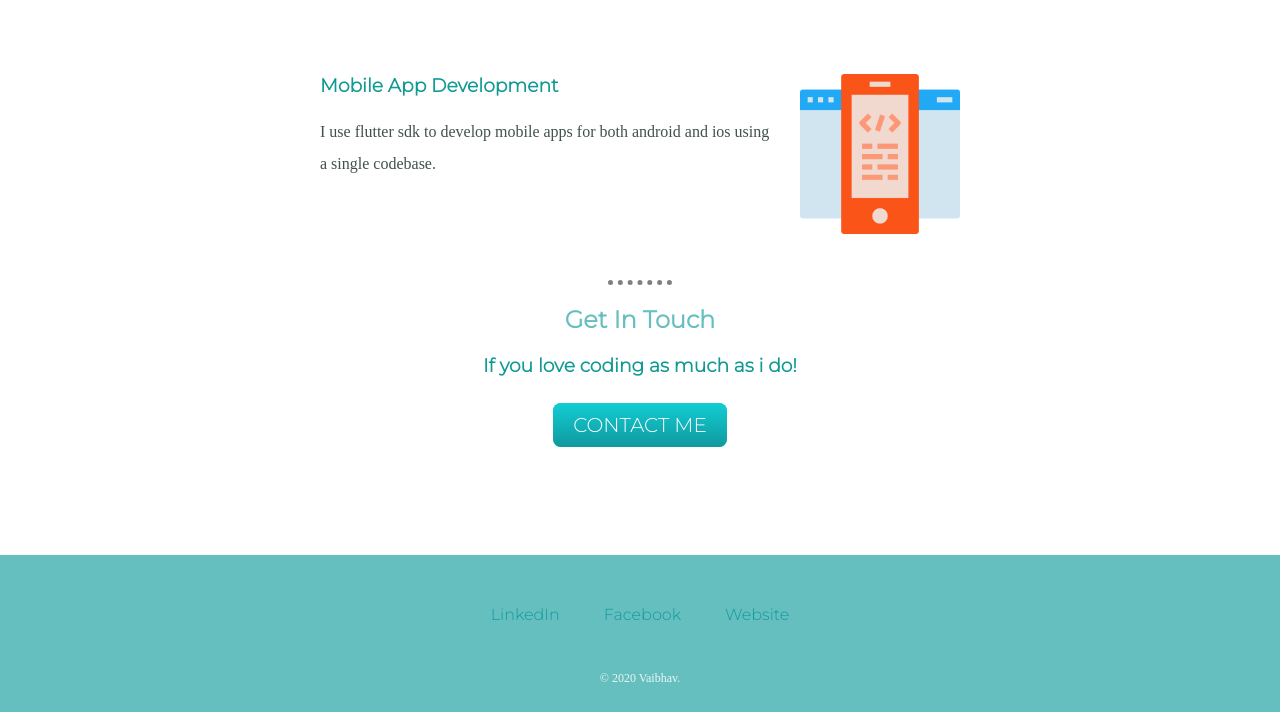
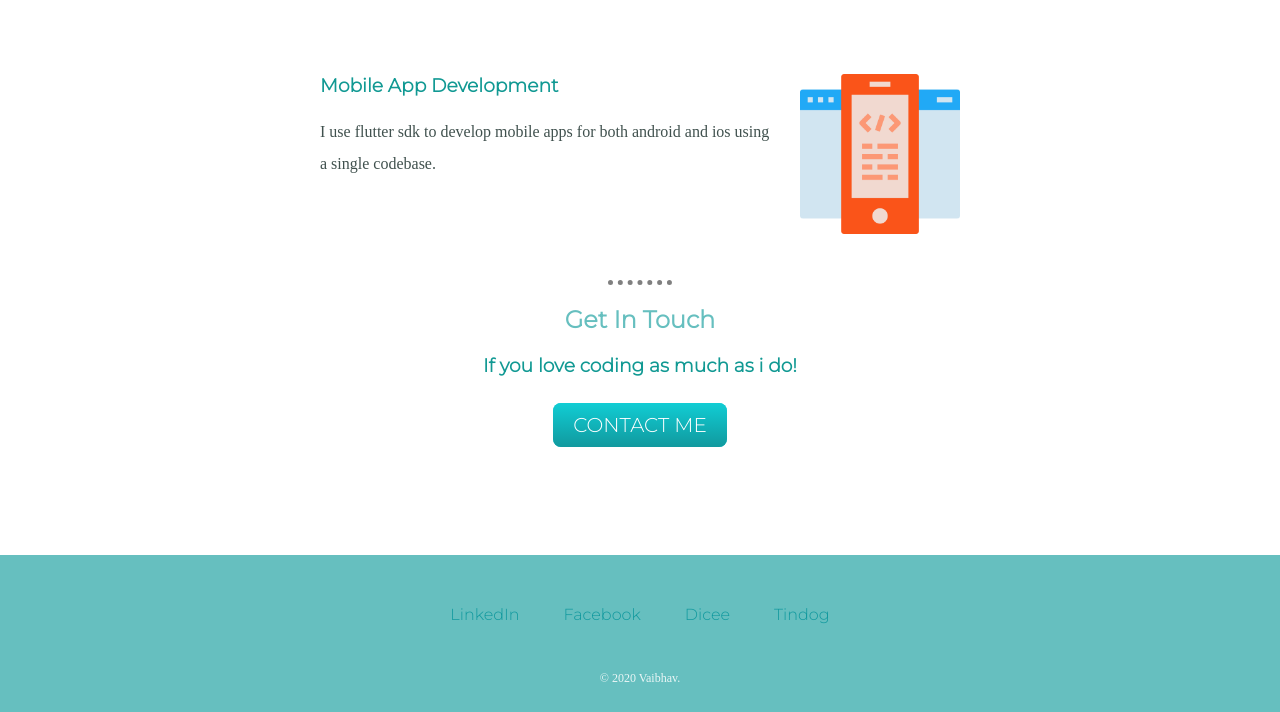
Before and after one commit to Vaibhavch2001/Vaibhavch2001.github.io, a plain HTML site: page index.html in a window 1280 px wide. Shown: the part 1602-2314 px from the top of the page. Drawn offline with Linux system fonts and the light colour scheme.

Commit message:
Added tindog

```diff
--- a/index.html
+++ b/index.html
@@ -56,7 +56,8 @@
     <div class="bottom-container">
       <a class="footer-link" href="https://www.linkedin.com/in/vaibhav-choudhary-99712b75/">LinkedIn</a>
       <a class="footer-link" href="https://www.facebook.com/vaibhav.choudhary.5036459">Facebook</a>
-      <a class="footer-link" href="dicee/dicee.html">Website</a>
+      <a class="footer-link" href="dicee/dicee.html">Dicee</a>
+      <a class="footer-link" href="tindog/index.html">Tindog</a>
       <p class="copyright">© 2020 Vaibhav.</p>
     </div>
 
```
